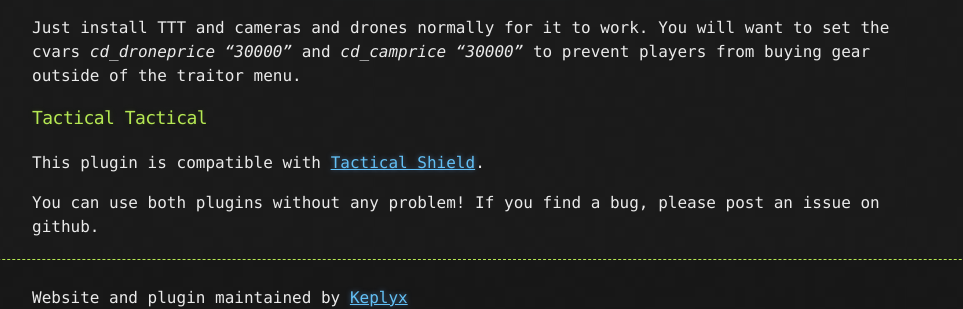
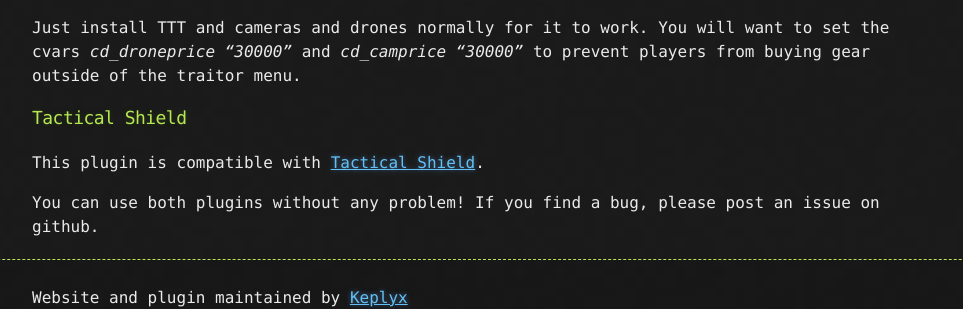
Before and after one commit to Keplyx/cameras-and-drones, a Jekyll site: the page built from docs/installation.md, in a window 1280 px wide. Shown: the part 676-985 px from the top of the page, without its empty margins (158-1121 px from the left). Built offline with Jekyll 4.4.1, drawn with Linux system fonts in a browser that asks for light colours; the repository's description, which GitHub fills in, is left out.

Commit message:
Update installation.md

```diff
--- a/docs/installation.md
+++ b/docs/installation.md
@@ -21,7 +21,7 @@ This plugin is compatible with [Trouble in Terrorist Town](https://github.com/Ba
 Just install TTT and cameras and drones normally for it to work.
 You will want to set the cvars *cd_droneprice "30000"* and *cd_camprice "30000"* to prevent players from buying gear outside of the traitor menu.
 
-### Tactical Tactical
+### Tactical Shield
 This plugin is compatible with [Tactical Shield](https://keplyx.github.io/TacticalShield/index.html).
 
 You can use both plugins without any problem!
```
